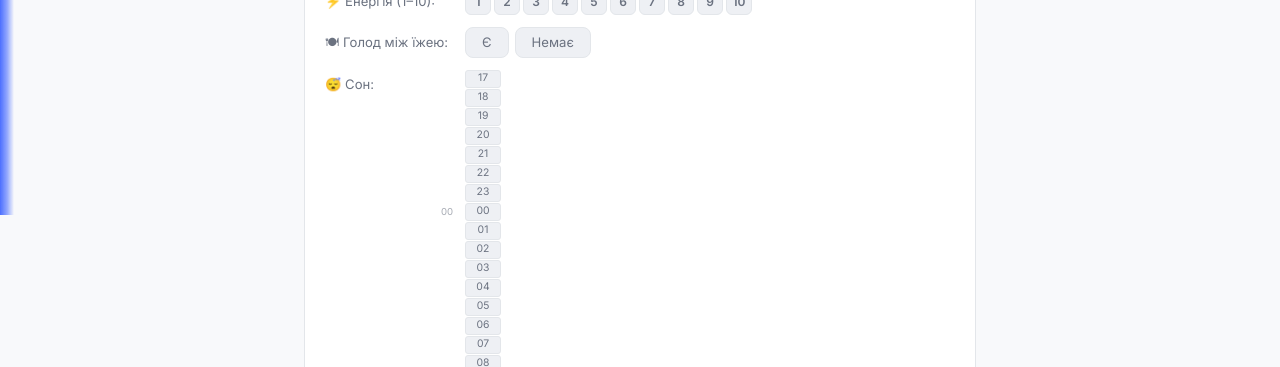
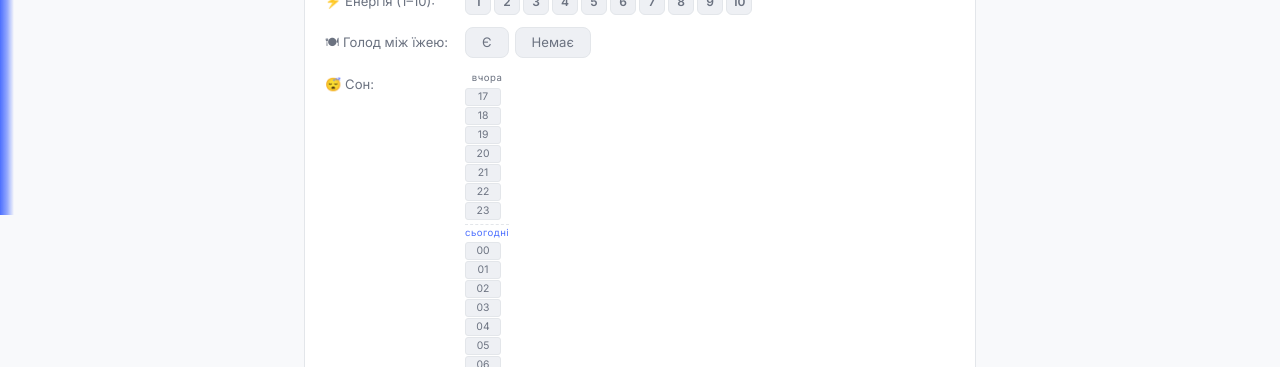
Before and after one commit to natalie0fedik-cmd/my_diary, a Next.js app: page /day/1/food in a window 1280 px wide. Shown: the part 585-952 px from the top of the page. Built offline with nearby package versions, Linux system fonts and the light colour scheme; no server answers.

Commit message:
Add yesterday/today labels to sleep hours column
17-23 labeled 'вчора', dashed separator, 00-16 labeled 'сьогодні'
to clarify which part is falling asleep vs waking up.

https://claude.ai/code/session_01F1xKaAFsiYwPhCMnTvSDWG

```diff
--- a/app/day/[date]/food/page.tsx
+++ b/app/day/[date]/food/page.tsx
@@ -374,15 +374,20 @@ export default function FoodPage({ params }: Props) {
               <div style={{ display: "flex", gap: 12, alignItems: "flex-start" }}>
                 {/* Hours column 17→16 */}
                 <div style={{ display: "flex", flexDirection: "column", gap: 1 }}>
-                  {SLEEP_HOURS.map(h => {
+                  <div style={{ fontSize: "0.6rem", color: "var(--muted)", textAlign: "center", marginBottom: 2, letterSpacing: "0.05em" }}>вчора</div>
+                  {SLEEP_HOURS.map((h, idx) => {
                     const inRange = isSleepHourInRange(h);
                     const isFrom = data.sleepFrom === h;
                     const isTo = data.sleepTo === h;
                     const isMidnight = h === 0;
                     return (
-                      <div key={h} style={{ display: "flex", alignItems: "center", gap: 4 }}>
+                      <div key={h}>
                         {isMidnight && (
-                          <span style={{ fontSize: "0.6rem", color: "var(--muted)", position: "absolute", marginLeft: -24, opacity: 0.6 }}>00</span>
+                          <div style={{
+                            fontSize: "0.6rem", color: "var(--accent)", textAlign: "center",
+                            borderTop: "1px dashed var(--border)", margin: "3px 0 2px",
+                            letterSpacing: "0.05em",
+                          }}>сьогодні</div>
                         )}
                         <button
                           onClick={() => handleSleepHourClick(h)}
@@ -397,6 +402,7 @@ export default function FoodPage({ params }: Props) {
                             fontWeight: isFrom || isTo ? 700 : 400,
                             lineHeight: 1,
                             padding: 0,
+                            display: "block",
                           }}
                         >
                           {String(h).padStart(2, "0")}
```
